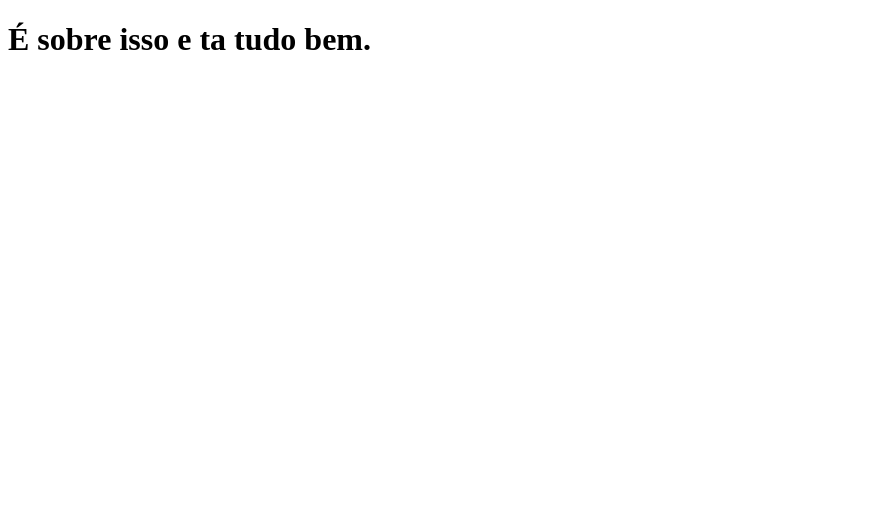
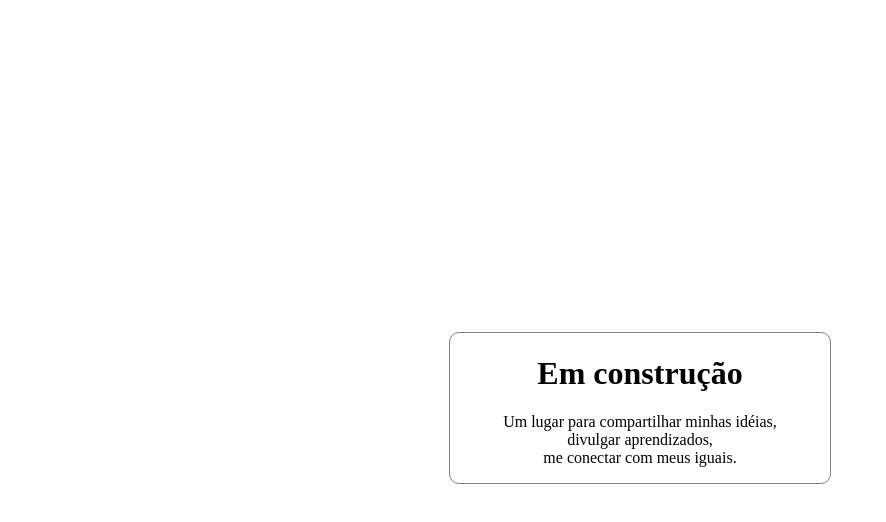
Before and after one commit to joaovian06/clone-tabnews, a Next.js app: page / in a window 1280 px wide. Shown: the top 522 px of the page, without its empty margins (0-886 px from the left). Built offline with nearby package versions, Linux system fonts and the light colour scheme.

Commit message:
feat: add coming soon section

```diff
--- a/pages/index.js
+++ b/pages/index.js
@@ -1,5 +1,35 @@
 function Home() {
-  return <h1>É sobre isso e ta tudo bem.</h1>;
+  return (
+    <div
+      style={{
+        display: "flex",
+        flexDirection: "row",
+        justifyContent: "center",
+        height: "100vh",
+        alignItems: "center",
+      }}
+    >
+      <div
+        className="coming-soon-container"
+        style={{
+          textAlign: "center",
+          border: "1px solid #808080",
+          borderRadius: "10px",
+          width: "30%",
+          height: "fit-content",
+        }}
+      >
+        <h1 className="title">Em construção</h1>
+        <p className="text">
+          Um lugar para compartilhar minhas idéias, <br />
+          divulgar aprendizados, <br />
+          me conectar com meus iguais.
+        </p>
+      </div>
+
+      <div className="about"></div>
+    </div>
+  );
 }
 
 export default Home;
```
